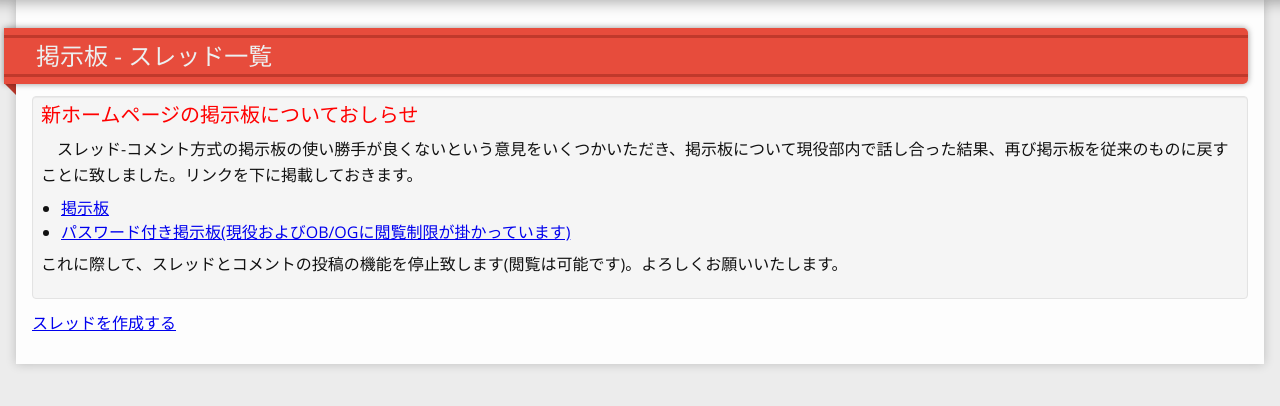
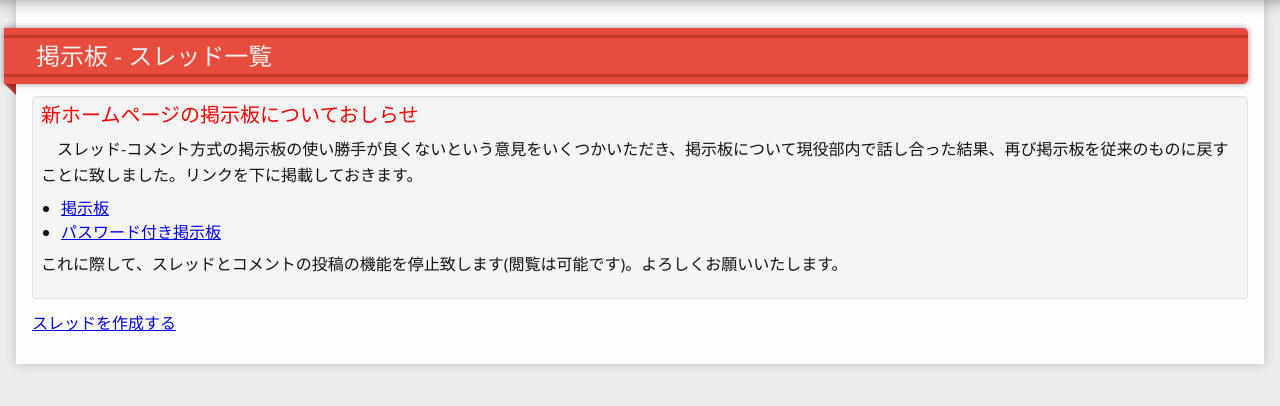
Before and after one commit to endaaman/frate, a Django app: page /bbs/ in a window 1280 px wide. Shown: the part 48-454 px from the top of the page. Run offline with Django 3.2, Linux system fonts and the light colour scheme; data that the repository does not hold is empty.

Commit message:
掲示板

```diff
--- a/templates/bbs/home.html
+++ b/templates/bbs/home.html
@@ -11,7 +11,7 @@
         <p>　スレッド-コメント方式の掲示板の使い勝手が良くないという意見をいくつかいただき、掲示板について現役部内で話し合った結果、再び掲示板を従来のものに戻すことに致しました。リンクを下に掲載しておきます。</p>
         <ul>
             <li><a href="http://8208.teacup.com/frate/bbs" target="_blank">掲示板</a></li>
-            <li><a href="http://frate.bbs.fc2.com/" target="_blank">パスワード付き掲示板(現役およびOB/OGに閲覧制限が掛かっています)</a></li>
+            <li><a href="http://frate.bbs.fc2.com/" target="_blank">パスワード付き掲示板</a></li>
         </ul>
         <p>これに際して、スレッドとコメントの投稿の機能を停止致します(閲覧は可能です)。よろしくお願いいたします。</p>
     </div>
```
